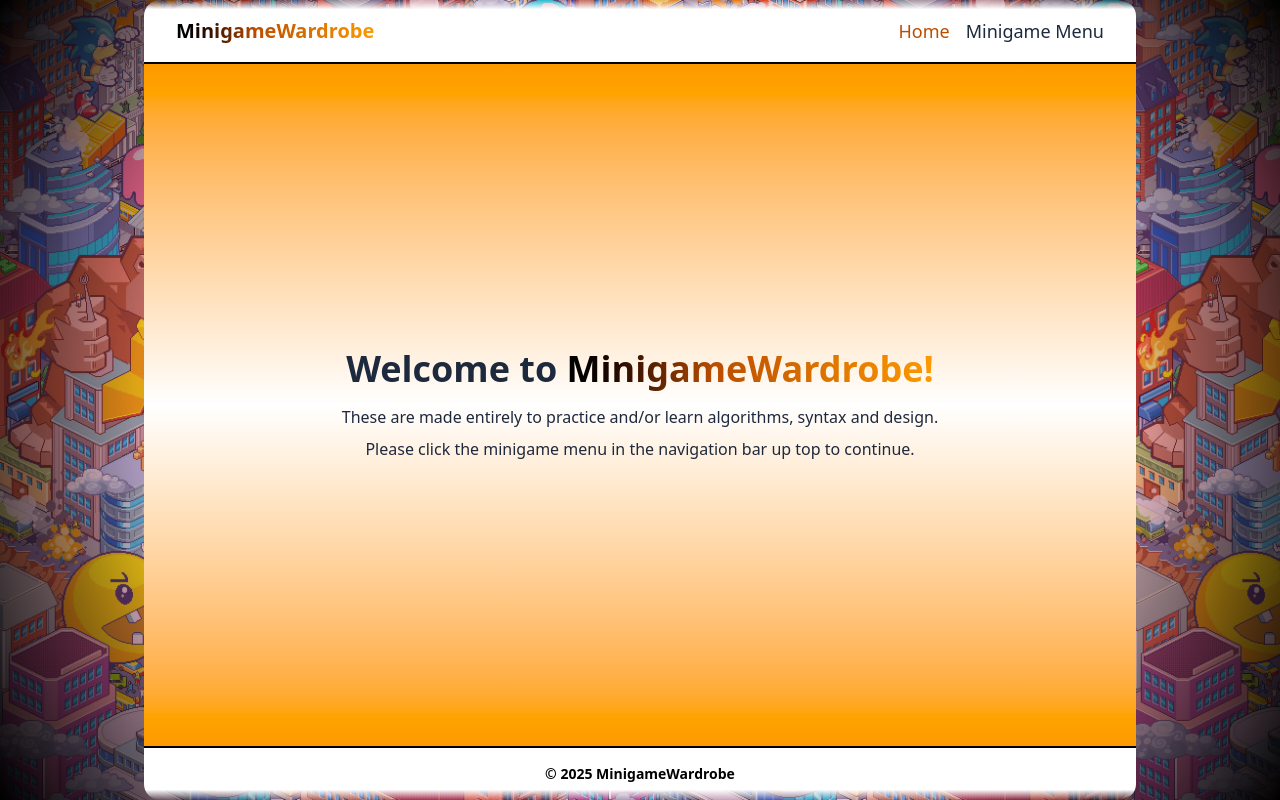
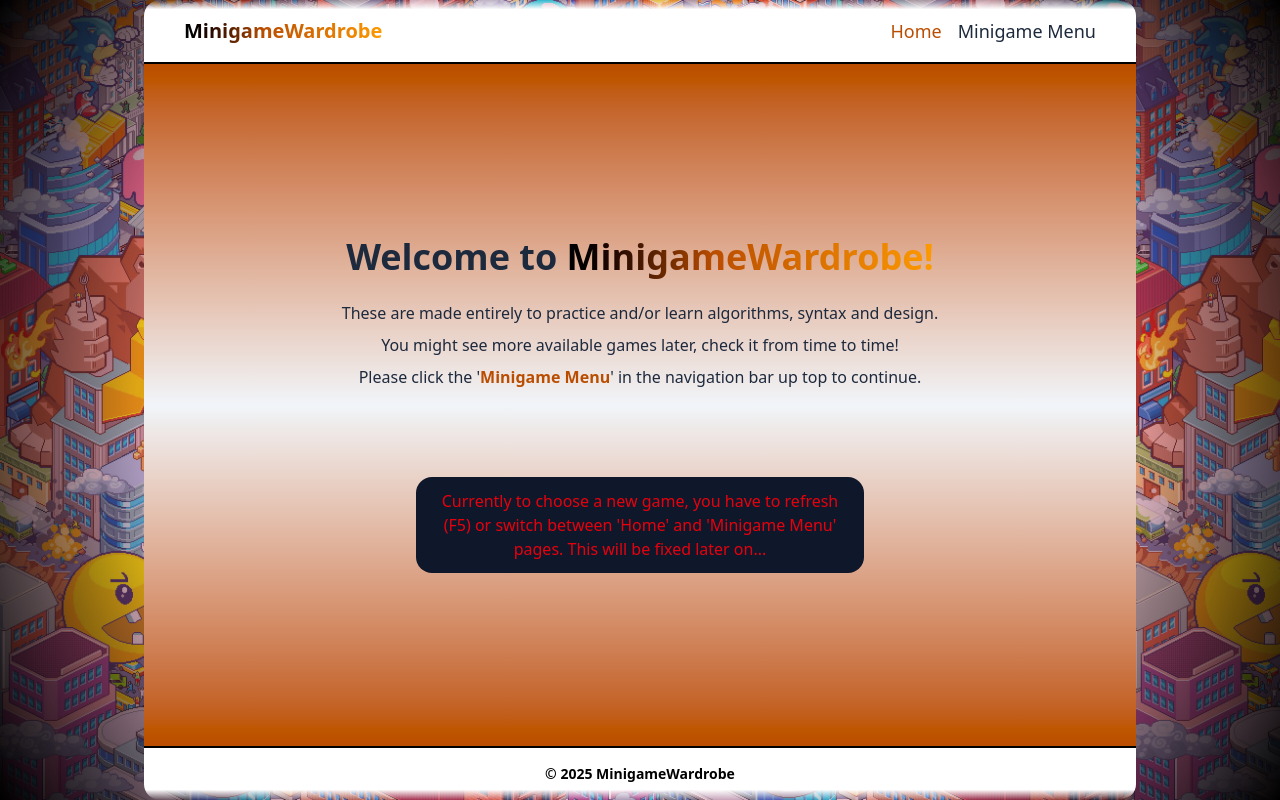
Before and after one commit to MehmetBerkayC/react-minigames, a React (Vite) app: page / in a window 1280 px wide. Built offline with nearby package versions, Linux system fonts and the light colour scheme.

Commit message:
UI Size and Scaling Changes
Minesweeper ui scaling adjusted.
TicTacToe not yet scaled!

```diff
--- a/src/components/Header.jsx
+++ b/src/components/Header.jsx
@@ -2,18 +2,23 @@ import React from "react";
 import { NavLink } from "react-router-dom";
 
 export default function Header() {
-	const textBreakpoints = " text-base sm:text-lg md:text-xl ";
-	const smallTextBreakpoints = " text-sm sm:text-base md:text-lg ";
+	const textBreakpoints = " text-sm md:text-lg lg:text-xl ";
+	const smallTextBreakpoints = " text-xs md:text-base lg:text-lg ";
 
 	return (
 		<header className="w-full h-16 bg-gradient-to-b from-transparent to-15% to-white rounded-t-2xl border-b-2 shadow-sm ">
-			<nav className="h-full flex justify-between items-center px-4 md:px-8">
+			<nav className="h-full flex justify-between items-center px-2 md:px-6 lg:px-10">
 				<h1 className={textBreakpoints + " font-bold "}>
 					<span className="bg-clip-text text-transparent bg-gradient-to-r from-black via-40% via-amber-700 to-amber-500">
 						MinigameWardrobe
 					</span>
 				</h1>
-				<ul className={"flex gap-4 " + smallTextBreakpoints}>
+				<ul
+					className={
+						"flex gap-1 md:gap-2 lg:gap-4 text-center " +
+						smallTextBreakpoints
+					}
+				>
 					<li className="cursor-pointer hover:underline">
 						<NavLink
 							to={"/"}
--- a/src/components/Hero.jsx
+++ b/src/components/Hero.jsx
@@ -2,26 +2,40 @@ import React from "react";
 
 export default function Hero() {
 	const headlineBreakpoints =
-		" text-2xl sm:text-3xl md:text-4xl text-slate-800 ";
+		" text-2xl md:text-3xl lg:text-4xl text-slate-800";
 	const paragraphBreakpoints =
-		" text-xs sm:text-sm md:text-base text-slate-800 ";
+		" text-xs md:text-sm lg:text-base text-slate-800";
 
 	return (
-		<section className="w-full flex flex-col items-center justify-center py-16 text-center bg-gradient-to-b from-amber-500 via-50% via-white to-amber-500">
-			<h1 className={headlineBreakpoints + " font-bold mb-4 "}>
+		<section className="flex w-full justify-center bg-gradient-to-b from-amber-700 via-slate-100 to-amber-700">
+			<div className="mx-4 text-center gap-2 py-8 md:py-16 flex flex-col items-center justify-center">
+				<h1 className={headlineBreakpoints + " font-bold mb-4 mx-4 "}>
 					Welcome to{" "}
-				<span className="bg-clip-text text-transparent bg-gradient-to-r from-black via-40% via-amber-700 to-amber-500">
+					<span className=" bg-clip-text text-transparent bg-gradient-to-r from-black via-40% via-amber-700 to-amber-500">
 						MinigameWardrobe!
 					</span>
 				</h1>
-			<p className={paragraphBreakpoints + " mb-2 "}>
+				<p className={paragraphBreakpoints}>
 					These are made entirely to practice and/or learn algorithms,
 					syntax and design.
 				</p>
 				<p className={paragraphBreakpoints}>
-				Please click the minigame menu in the navigation bar up top to
-				continue.
+					You might see more available games later, check it from time
+					to time!
 				</p>
+				<p className={paragraphBreakpoints}>
+					Please click the '
+					<span className="font-bold text-amber-700">
+						Minigame Menu
+					</span>
+					' in the navigation bar up top to continue.
+				</p>
+				<p className="max-w-md text-xs p-3 md:text-base mt-10 lg:mt-20 text-red-600 bg-slate-900 rounded-2xl mx-16 lg:mx-24">
+					Currently to choose a new game, you have to refresh (F5) or
+					switch between 'Home' and 'Minigame Menu' pages. This will
+					be fixed later on...
+				</p>
+			</div>
 		</section>
 	);
 }
--- a/src/components/MineSweeper.jsx
+++ b/src/components/MineSweeper.jsx
@@ -407,42 +407,15 @@ export default function MineSweeper() {
 		* Game Conditions : DONE
 	*/
 
-	// General
-	const buttonHover =
-		" duration-200 hover:scale-110 hover:border-sky-800 hover:bg-sky-50 hover:text-sky-800 ";
-	const buttonSpacing = " p-1 ";
-
-	const buttonText = " text-sky-400 text-sm sm:text-base lg:text-xl ";
-	const buttonTextDisabled = " text-sky-500 text-sm sm:text-base lg:text-xl ";
-
-	const buttonBackground = " bg-slate-700 ";
-	const buttonBackgroundDisabled = " bg-slate-900 ";
-
-	const buttonBorder = " border border-sky-600 ";
-	const buttonBorderDisabled = " border border-sky-600";
-
-	const buttonClassInactive =
-		buttonBorderDisabled +
-		buttonSpacing +
-		buttonBackgroundDisabled +
-		buttonTextDisabled;
-
-	const buttonClassActive =
-		buttonBorder +
-		buttonSpacing +
-		buttonBackground +
-		buttonText +
-		buttonHover;
-
 	const drawGrid = () => {
 		return (
 			<div
-				className={`w-fit h-fit border-2 p-4 bg-slate-900 flex flex-col justify-center items-center `}
+				className={`border-2 rounded-md p-3 md:p-4 bg-slate-900 flex flex-col justify-center items-center `}
 			>
 				{grid.map((row, rowIndex) => {
 					return (
 						<div
-							className="w-full h-full flex flex-row justify-center items-center"
+							className="flex flex-row justify-center items-center"
 							key={rowIndex}
 						>
 							{row.map((col, colIndex) => {
@@ -457,10 +430,10 @@ export default function MineSweeper() {
 											revealPiece(rowIndex, colIndex);
 										}}
 										className={
-											"min-w-[30px] sm:w-[35px] lg:w-[40px] min-h-[30px] sm:h-[35px] lg:h-[40px] mx-auto" +
+											"w-[30px] md:w-[35px] lg:w-[40px] h-[30px] md:h-[35px] lg:h-[40px] mx-auto" +
 											(col[0] === PieceStates.Open
-												? buttonClassInactive
-												: buttonClassActive)
+												? gridButtonInactive
+												: gridButtonActive)
 										}
 										key={colIndex}
 									>
@@ -480,6 +453,48 @@ export default function MineSweeper() {
 			</div>
 		);
 	};
+
+	// General
+	const buttonHover =
+		" duration-200 hover:scale-110 hover:border-sky-800 hover:bg-sky-50 hover:text-sky-800 ";
+	const buttonSpacing = " p-2 ";
+
+	const buttonText = " text-sky-400 text-xs md:text-sm lg:text-base ";
+	const buttonTextDisabled = " text-sky-500 text-xs md:text-sm lg:text-base ";
+
+	const buttonBackground = " bg-slate-700 ";
+	const buttonBackgroundDisabled = " bg-slate-900 ";
+
+	const buttonBorder = " border border-sky-600 ";
+	const buttonBorderDisabled = " border border-sky-600 ";
+
+	const buttonActive =
+		buttonBorder +
+		" rounded-md " +
+		buttonSpacing +
+		buttonBackground +
+		buttonText +
+		buttonHover;
+
+	const gridButtonActive =
+		buttonBorder +
+		buttonSpacing +
+		buttonBackground +
+		buttonText +
+		buttonHover;
+
+	const gridButtonInactive =
+		buttonBorderDisabled +
+		buttonSpacing +
+		buttonBackgroundDisabled +
+		buttonTextDisabled;
+
+	const headlineText = " text-base md:text-lg lg:text-xl text-center ";
+	const paragraphText = " text-sm md:text-base lg:text-lg text-center ";
+	const labelText = " text-xs md:text-sm lg:text-base text-center ";
+
+	const inputClass =
+		" border border-sky-800 w-[40px] rounded-sm bg-white text-center m-1 md:m-2 lg:m-3";
 
 	useEffect(() => {
 		console.clear();
@@ -501,25 +516,25 @@ export default function MineSweeper() {
 		// );
 	}, [totalMines, unrevealedPieces, isGameOver]);
 
-	const inputClass =
-		"border border-sky-800 w-[50px] rounded-sm bg-white text-center";
 	return (
 		<div>
-			<h1 className="text-3xl text-center font-semibold mt-5">
+			<h1 className={headlineText + " font-bold mt-3 md:mt-4 lg:mt-5"}>
 				Mine Sweeper
 			</h1>
 
-			<div className="flex flex-col gap-2 justify-center items-center m-3">
-				<p className="text-xl text-center">
-					Enter Grid Properties &rarr; Max {horizontalMax}x
-					{verticalMax}
+			<div className="flex flex-col gap-2 justify-center items-center">
+				<p className={paragraphText + " text-center font-semibold "}>
+					Enter Grid Properties &rarr;{" "}
+					<span className="text-red-900">
+						{" "}
+						Max {horizontalMax}x{verticalMax}
+					</span>
 				</p>
-				<div className="flex flex-row gap-3">
-					<label htmlFor="grid-horizontal" className="text-xl">
+				<div className="flex flex-row gap-1 md:gap-2 mx-4">
+					<label htmlFor="grid-horizontal" className={labelText}>
 						Width:
-					</label>
 						<input
-						className={`${inputClass}`}
+							className={inputClass}
 							id="grid-horizontal"
 							name="grid-horizontal"
 							type="number"
@@ -529,11 +544,11 @@ export default function MineSweeper() {
 							}
 							placeholder="3"
 						/>
-					<label htmlFor="grid-vertical" className="text-xl">
+					</label>
+					<label htmlFor="grid-vertical" className={labelText}>
 						Height:
-					</label>
 						<input
-						className={`${inputClass}`}
+							className={inputClass}
 							id="grid-vertical"
 							name="grid-vertical"
 							type="number"
@@ -543,11 +558,11 @@ export default function MineSweeper() {
 							}
 							placeholder="3"
 						/>
-					<label htmlFor="mine-density" className="text-xl">
-						Mine Density [0.1-0.9]:
 					</label>
+					<label htmlFor="mine-density" className={labelText}>
+						Mine Density (0-1):
 						<input
-						className={`${inputClass}`}
+							className={inputClass}
 							id="mine-density"
 							name="mine-density"
 							type="number"
@@ -557,15 +572,16 @@ export default function MineSweeper() {
 							onChange={(e) => setMineDensity(e.target.value)}
 							placeholder="0.3"
 						/>
+					</label>
 				</div>
 			</div>
-			<div className="flex flex-row items-center justify-center gap-5 m-5">
+			<div className="flex flex-row items-center justify-center gap-2 md:gap-3 lg:gap-4 m-2 md:m-3">
 				<button
 					onClick={() => {
 						initializeGrid();
 					}}
 					className={
-						buttonClassActive + " p-2 rounded-xl "
+						buttonActive
 						// +(isGridInitialized && !isGameOver ? " hidden " : "")
 					}
 				>
@@ -578,9 +594,7 @@ export default function MineSweeper() {
 						plantMines();
 					}}
 					className={
-						buttonClassActive +
-						" p-2 rounded-xl " +
-						(isGridInitialized ? "" : " hidden ")
+						buttonActive + (isGridInitialized ? "" : " hidden ")
 					}
 				>
 					{isGameOver ? "Start Game" : "Restart"}
@@ -590,15 +604,14 @@ export default function MineSweeper() {
 						toggleFlagMode();
 					}}
 					className={
-						buttonClassActive +
-						" p-2 rounded-xl " +
+						buttonActive +
 						(isGridInitialized && !isGameOver ? "" : " hidden ")
 					}
 				>
 					{isFlagModeOn ? "Disable Flag Mode" : "Activate Flag Mode"}
 				</button>
 			</div>
-			<div className="flex justify-center">
+			<div className="flex w-full justify-center">
 				{isGameRenderReady && drawGrid()}
 			</div>
 		</div>
--- a/src/pages/GameMenu.jsx
+++ b/src/pages/GameMenu.jsx
@@ -15,11 +15,15 @@ export default function GameMenu() {
 
 	const [selectedGame, setSelectedGame] = useState(minigamesList.None);
 
+	const screenSizes = " max-w-lg md:max-w-2xl lg:max-w-5xl ";
+
 	return (
-		<div className="min-h-screen background-with-tint-2 flex flex-col items-center">
-			<div className="w-full max-w-5xl px-4 flex flex-col flex-grow">
+		<div className="w-screen min-h-screen background-with-tint-2 flex flex-col items-center">
+			<div
+				className={screenSizes + "w-full px-4 flex flex-col flex-grow"}
+			>
 				<Header />
-				<main className="flex flex-grow justify-center bg-white">
+				<main className="flex flex-grow justify-center bg-gradient-to-b from-amber-700 via-slate-100 to-amber-700">
 					{selectedGame === minigamesList.None ? (
 						<GameSelection
 							minigamesList={minigamesList}
--- a/src/pages/Home.jsx
+++ b/src/pages/Home.jsx
@@ -4,9 +4,13 @@ import Hero from "../components/Hero";
 import Footer from "../components/Footer";
 
 export default function Home() {
+	const screenSizes = " max-w-lg md:max-w-2xl lg:max-w-5xl ";
+
 	return (
-		<div className="min-h-screen background-with-tint-1 flex flex-col items-center">
-			<div className="w-full max-w-5xl px-4 flex flex-col flex-grow">
+		<div className="w-screen min-h-screen background-with-tint-1 flex flex-col items-center">
+			<div
+				className={screenSizes + " w-full px-4 flex flex-col flex-grow"}
+			>
 				<Header />
 				<main className="flex flex-grow">
 					<Hero />
```
Lines whose indentation alone changed are shown as unchanged.
